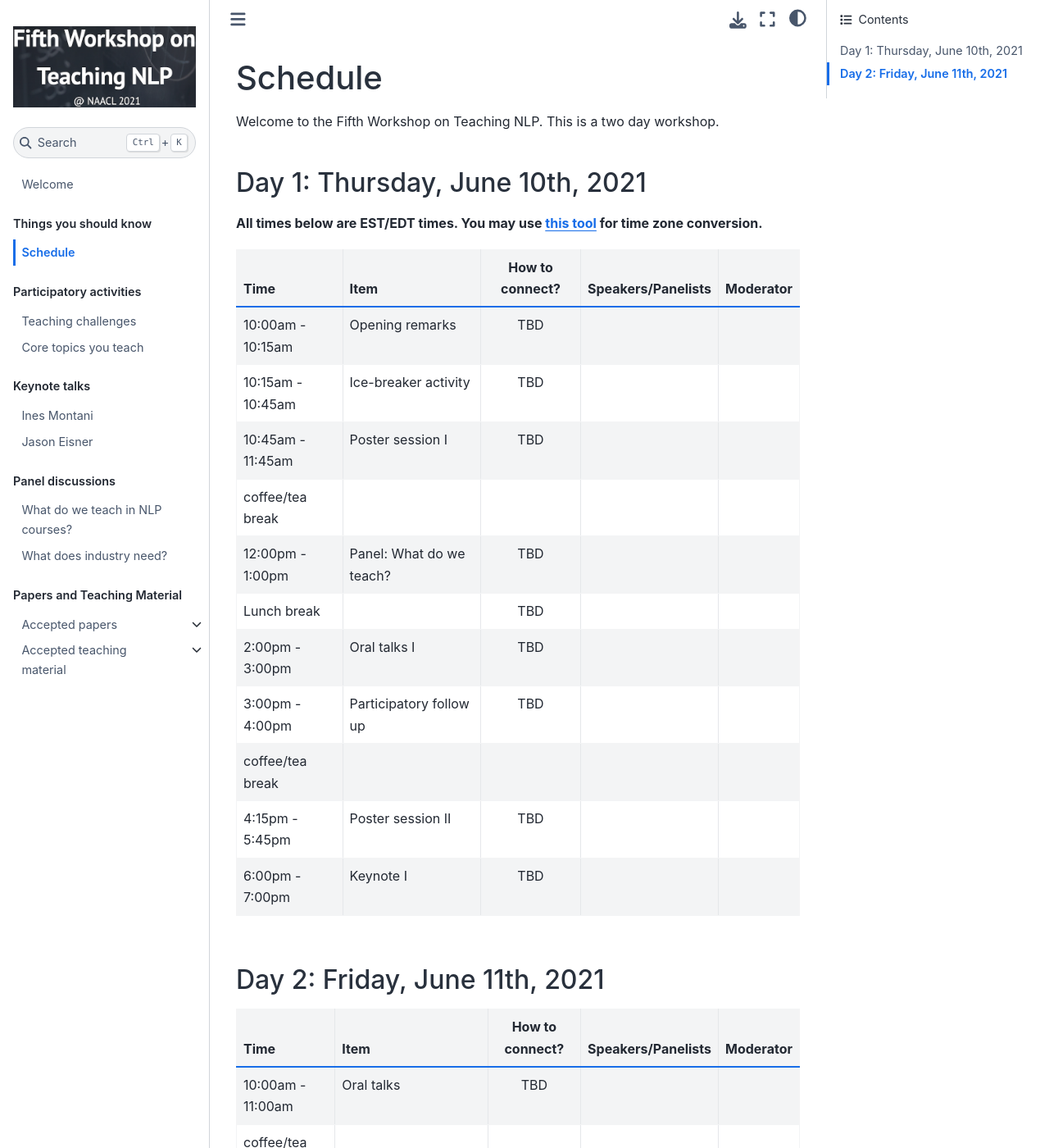
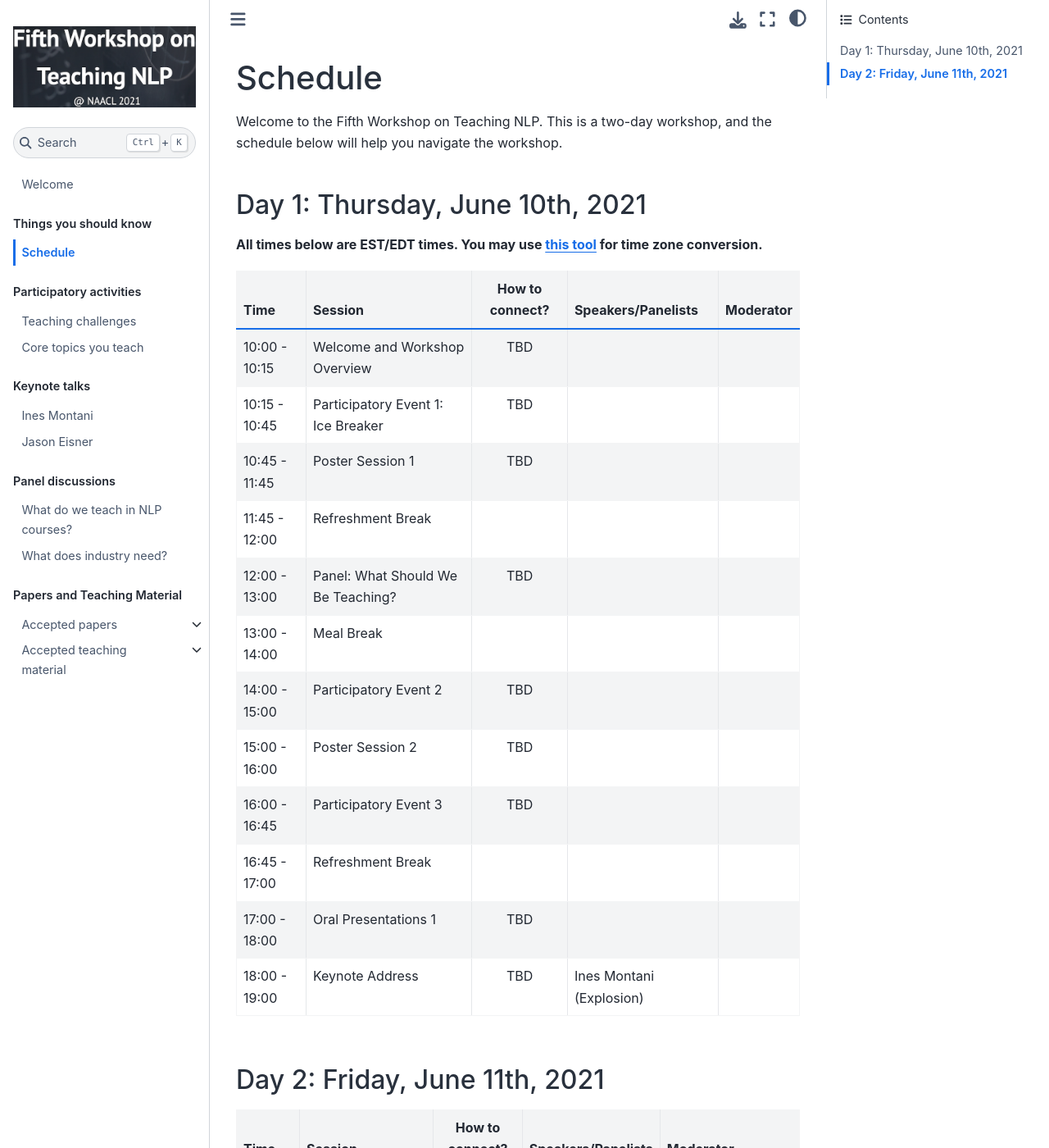
Before and after one commit to TeachingNLP/workshop-book, a Jupyter Book: the page built from schedule.md, in a window 1280 px wide and 1400 px high. Shown: the whole window at 82% size. Built offline with Jupyter Book 1.0.4 settings and Sphinx 7.4.7 and the Sphinx Book theme 1.1.4, drawn with Linux system fonts in a browser that asks for light colours; some of the changed text lies outside the part shown.

Commit message:
updating

```diff
--- a/schedule.md
+++ b/schedule.md
@@ -1,37 +1,35 @@
 # Schedule
 
-Welcome to the Fifth Workshop on Teaching NLP. This is a two day workshop.
-
+Welcome to the Fifth Workshop on Teaching NLP. This is a two-day workshop, and the schedule below will help you navigate the workshop.
 
 ### Day 1: Thursday, June 10th, 2021
 
 **All times below are EST/EDT times. You may use [this tool](https://www.thetimezoneconverter.com/) for time zone conversion.**
 
-| Time              |     Item                         |  How to connect?       | Speakers/Panelists | Moderator     |
-| :---------------- | :------------------------------ | :-------------:        | :----------------- | :----------------- |
-| 10:00am - 10:15am |    Opening remarks               |         TBD            |                     |  |
-| 10:15am - 10:45am |    Ice-breaker activity          |         TBD            |                     |  |
-| 10:45am - 11:45am |    Poster session I              |         TBD            |                     |  |
-| coffee/tea break  |                                  |                        |                     |  |
-| 12:00pm - 1:00pm  |    Panel: What do we teach?      |         TBD            |                     |  |
-| Lunch break       |                                  |         TBD            |                     |  |
-| 2:00pm - 3:00pm   |    Oral talks I     |         TBD            |                     |  |
-| 3:00pm - 4:00pm   |    Participatory follow up    |         TBD            |                     |  |
-| coffee/tea break  |                                  |                        |                     |  |
-| 4:15pm - 5:45pm   |    Poster session II    |         TBD            |                     |  |
-| 6:00pm - 7:00pm   |    Keynote I                     |         TBD            |                     |  |
+| Time              |     Session                          |  How to connect?       | Speakers/Panelists | Moderator     |
+| :---------------- | :------------------------------   | :-------------:        | :----------------- | :----------------- |
+| 10:00 - 10:15 | Welcome and Workshop Overview     |         TBD            |                     |  |
+| 10:15 - 10:45 | Participatory Event 1: Ice Breaker|         TBD            |                     |  |
+| 10:45 - 11:45 | Poster Session 1                  |         TBD            |                     |  |
+| 11:45 - 12:00 | Refreshment Break                 |                        |                     |                     |  |
+| 12:00 - 13:00  | Panel: What Should We Be Teaching?      |         TBD            |                     |  |
+| 13:00 - 14:00  | Meal Break                              |            |                     |  |
+| 14:00 - 15:00  | Participatory Event 2     |         TBD            |                     |  |
+| 15:00 - 16:00  | Poster Session 2  |         TBD            |                     |  |
+| 16:00 - 16:45  | Participatory Event 3  |         TBD            |                     |  |
+| 16:45 - 17:00  | Refreshment Break  |                     |                     |  |
+| 17:00 - 18:00  | Oral Presentations 1 |      TBD          |                     |  |
+| 18:00 - 19:00  | Keynote Address   |         TBD          |     Ines Montani (Explosion)    |  |
 
 
 ### Day 2: Friday, June 11th, 2021
 
-| Time              |     Item                         |  How to connect?       | Speakers/Panelists | Moderator     |
+| Time              |     Session                         |  How to connect?       | Speakers/Panelists | Moderator     |
 | :---------------- | :------------------------------ | :-------------:        | :----------------- | :----------------- |
-| 10:00am - 11:00am |    Oral talks                   |         TBD            |                     |  |
-| coffee/tea break  |                                  |                        |                     |  |
-| 11:15am - 12:15pm |  Panel: What does the industry need? |         TBD            |                     |  |
-| 12:15pm - 1:00am |  Participatory follow up on the panel |         TBD            |                     |  |
-| Lunch break  |                                  |                        |                     |  |
-| 2:00pm - 3:00pm  |  Keynote II   |         TBD            |                     |  |                    |  |
-| 3:00pm - 4:00pm   |    Participatory follow up              |         TBD            |                     |  |
-| coffee/tea break  |                                  |
-| 4:15pm - 5:00pm   |    Wrap up              |         TBD            |                     |  |
+| 10:00 - 11:00 |    Oral Presentation 2 |         TBD            |                     |  |
+| 11:00 - 12:00 |  Panel: What Does Industry Need? |         TBD            |                     |  |
+| 12:00 - 13:00 |  Participatory Event 4 |         TBD            |                     |  |
+| 13:00 - 14:00  |    Meal Break                              |                        |                     |  |
+| 14:00 - 15:00  |  Keynote Address   |         TBD            |                     | Jason Eisner (Johns Hopkins University) |                    |  |
+| 15:00 - 16:00  |    Participatory Event 5              |         TBD            |                     |  |
+| 16:00 - 16:15   |   Closing Remarks              |         TBD            |                     |  |
```
